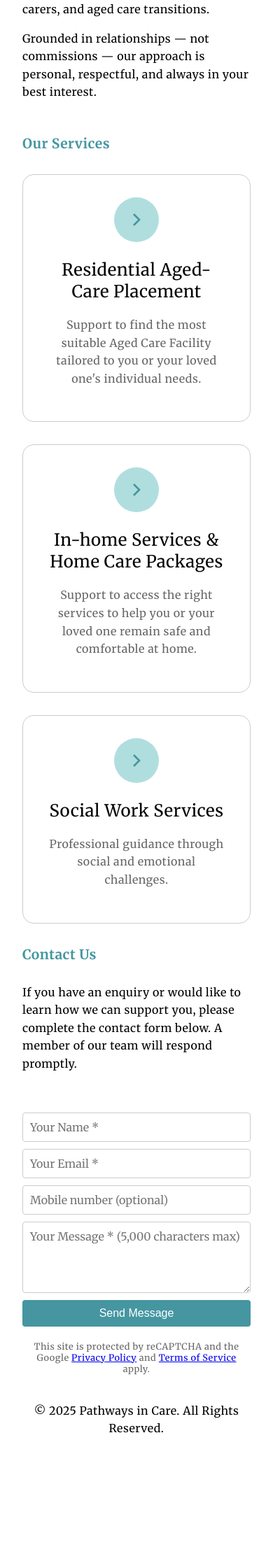
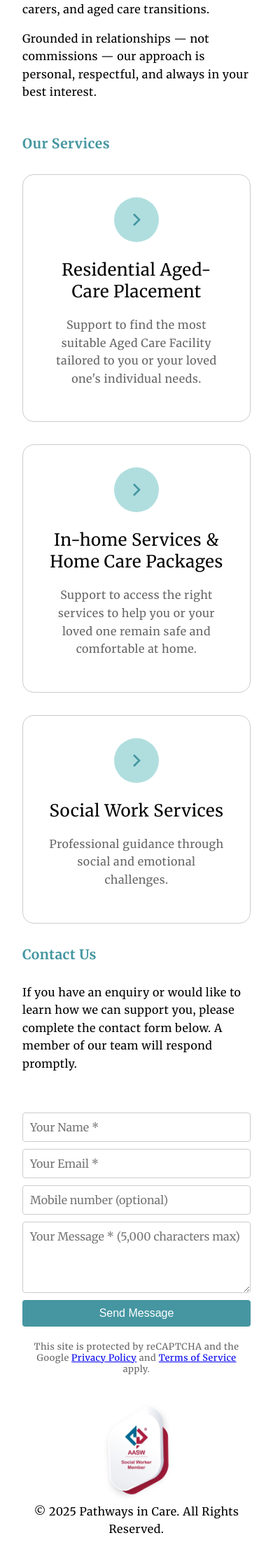
Before and after one commit to dmholyday/pathwaysincare-web, a Jekyll site: the page built from index.html, in a window 390 px wide. Shown: the part 928-3159 px from the top of the page at 70% size. Built offline with Jekyll 4.4.1, drawn with Linux system fonts in a browser that asks for light colours; before the commit the page ends 3015 px from its top, so only the background shows below that.

Commit message:
add basic aasw badge

```diff
--- a/_includes/footer.html
+++ b/_includes/footer.html
@@ -46,7 +46,15 @@
             </div>
 
         </div>
+
         <div id="copyright" class="text">
+            <a href="https://www.credly.com/go/G9SfZCZin1FxXBGAWaN0zA" target="_blank" rel="noopener">
+                <img id="aasw-badge"
+                    src="/assets/images/aasw_badge_p.webp"
+                    alt="Social Worker Member badge image. Validation. Foundational level. Issued by Australian Association of Social Workers (AASW)"
+                    loading="lazy"
+                    width="200" height="200">
+            </a>
             <p>
                 © 2025 Pathways in Care. All Rights Reserved.
             </p>
--- a/assets/style.css
+++ b/assets/style.css
@@ -592,6 +592,11 @@ button {
     .modal-overlay {
         bottom: 0;
     }
+
+    #aasw-badge {
+        height: 180px;
+        width: 180px;
+    }
 }
 
 @media (max-width: 768px) {
@@ -741,6 +746,11 @@ button {
         bottom: 0;
     }
 
+    #aasw-badge {
+        height: 140px;
+        width: 140px;
+    }
+
     #copyright {
         margin-top: 0px;
     }
```
Also changed, not shown: assets/images/aasw_badge_p.webp (added).
